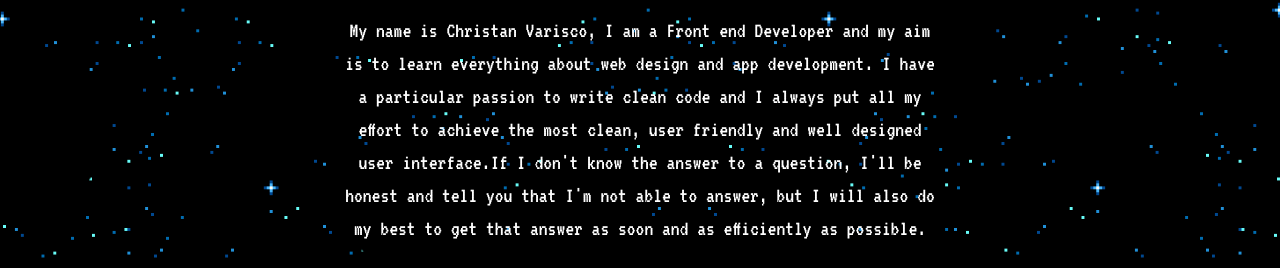
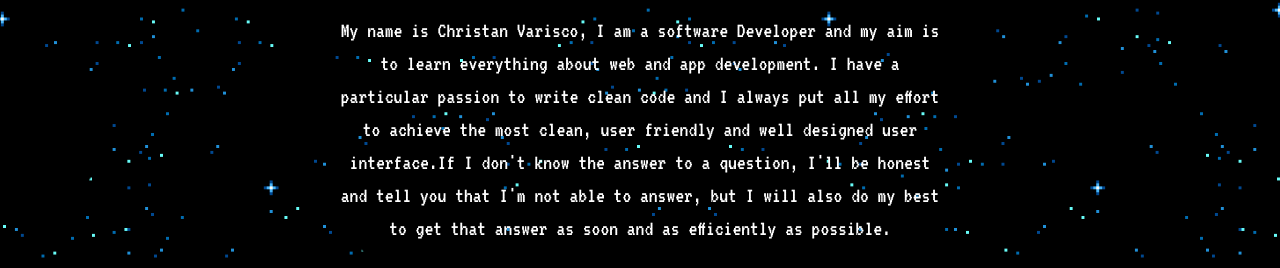
Before and after one commit to CVarisco/cvarisco.github.io, a plain HTML site: page index.html in a window 1280 px wide. Shown: the part 104-372 px from the top of the page. Drawn offline with Linux system fonts and the light colour scheme.

Commit message:
Update text

```diff
--- a/index.html
+++ b/index.html
@@ -16,11 +16,10 @@
         <a href="https://github.com/CVarisco">
             <h1 class="title">CHRISTIAN VARISCO</h1>
         </a>
-        <p id="description">My name is Christan Varisco, I am a Front end Developer and my aim is to learn everything about web design and app
-            development. I have a particular passion to write clean code and I always put all my effort to achieve the most
-            clean, user friendly and well designed user interface.If I don't know the answer to a question, I'll be honest
-            and tell you that I'm not able to answer, but I will also do my best to get that answer as soon and as efficiently
-            as possible.</p>
+        <p id="description">My name is Christan Varisco, I am a software Developer and my aim is to learn everything about web and app development.
+            I have a particular passion to write clean code and I always put all my effort to achieve the most clean, user
+            friendly and well designed user interface.If I don't know the answer to a question, I'll be honest and tell you
+            that I'm not able to answer, but I will also do my best to get that answer as soon and as efficiently as possible.</p>
         <div class="contacts">
             <a href="https://twitter.com/chrivarisco">
                 <img src="images/twitter.png">
```
